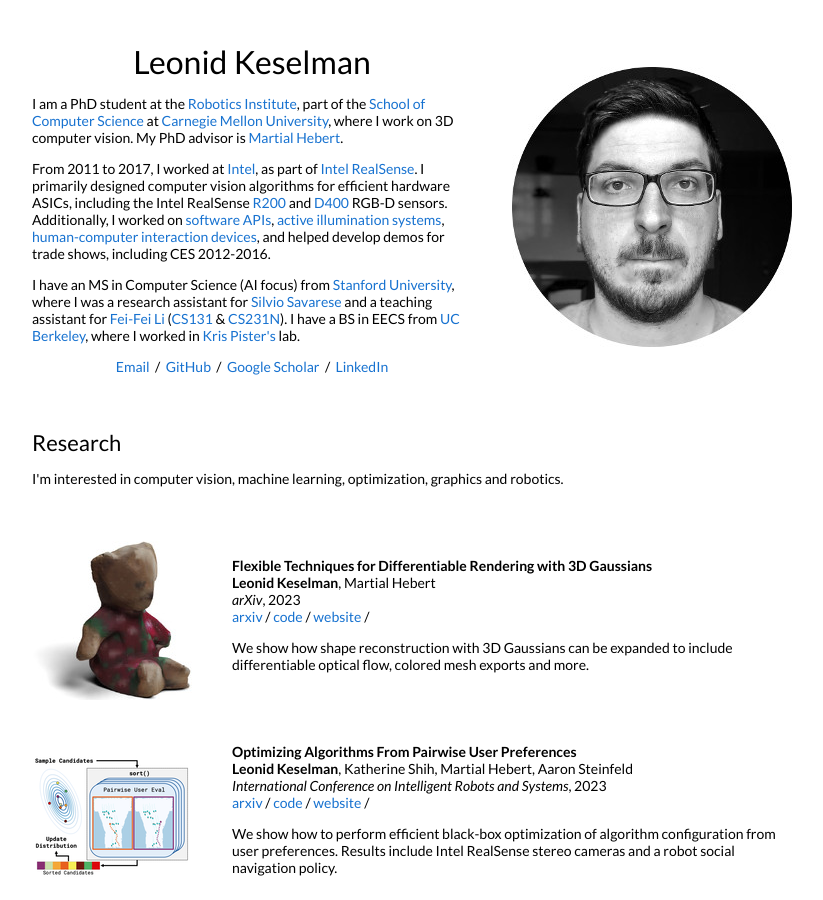
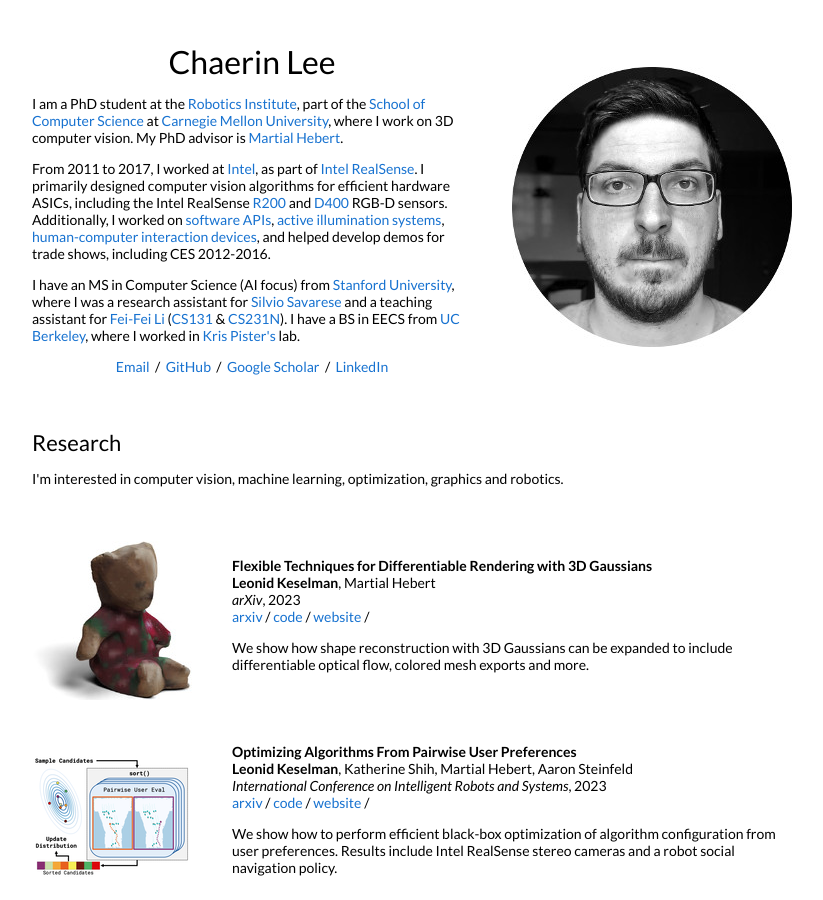
Before and after one commit to chrnlee/chrnlee.github.io, a Jekyll site: the page built from _posts/2023-08-28-3dgaussians.markdown, in a window 1280 px wide and 900 px high. Shown: the whole window, without its empty margins (228-1051 px from the left). Built offline with Jekyll 4.4.1, drawn with Linux system fonts in a browser that asks for light colours.

Commit message:
Update default.html

```diff
--- a/_layouts/default.html
+++ b/_layouts/default.html
@@ -32,7 +32,7 @@
           <tr style="padding:0px">
             <td style="padding:2.5%;width:60%;vertical-align:middle">
               <h1>
-                Leonid Keselman
+                Chaerin Lee
               </h1>
               <p>I am a PhD student at the <a href="https://www.ri.cmu.edu/">Robotics Institute</a>, part of the <a href="https://www.scs.cmu.edu/">School of Computer Science</a> at <a href="https://www.cmu.edu/">Carnegie Mellon University</a>, where I work on 3D computer vision. My PhD advisor is <a href="http://www.cs.cmu.edu/~hebert/">Martial Hebert</a>.
               </p>
```
